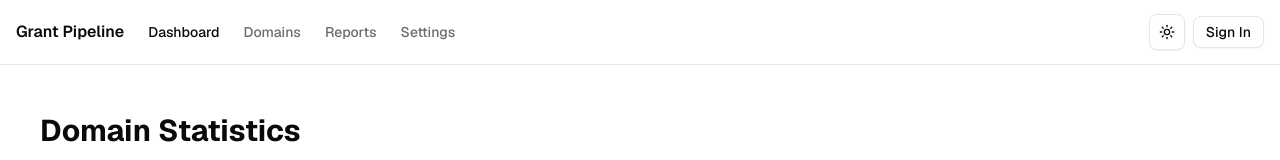
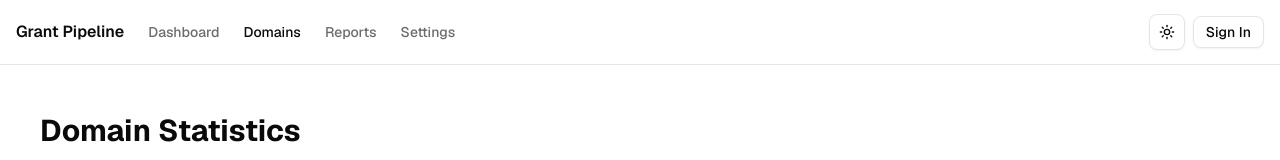
Before and after one commit to jryusuf/gwh-pipeline-dashboard, a Next.js app: page /domains in a window 1280 px wide. Shown: the top 160 px of the page. Built offline with nearby package versions, Linux system fonts and the light colour scheme; no server answers; the database is empty.

Commit message:
feat: header menu highlight

```diff
--- a/src/components/header.tsx
+++ b/src/components/header.tsx
@@ -1,12 +1,15 @@
 "use client"
 
 import Link from "next/link"
+import { usePathname } from "next/navigation"
 import { ThemeToggle } from "@/components/theme-toggle"
 import { Button } from "@/components/ui/button"
 import { Sheet, SheetContent, SheetHeader, SheetTitle, SheetTrigger } from "@/components/ui/sheet"
 import { MenuIcon } from "lucide-react"
 
 export function Header() {
+  const pathname = usePathname()
+
   return (
     <header className="border-b">
       <div className="container flex h-14 sm:h-16 items-center justify-between px-4">
@@ -17,25 +20,25 @@ export function Header() {
           <nav className="hidden md:flex items-center gap-4 sm:gap-6 text-sm font-medium">
             <Link
               href="/"
-              className="transition-colors hover:text-foreground/80"
+              className={pathname === '/' ? 'text-foreground font-medium' : 'text-foreground/60 transition-colors hover:text-foreground/80'}
             >
               Dashboard
             </Link>
             <Link
               href="/domains"
-              className="text-foreground/60 transition-colors hover:text-foreground/80"
+              className={pathname === '/domains' ? 'text-foreground font-medium' : 'text-foreground/60 transition-colors hover:text-foreground/80'}
             >
               Domains
             </Link>
             <Link
               href="#"
-              className="text-foreground/60 transition-colors hover:text-foreground/80"
+              className={pathname === '#' ? 'text-foreground font-medium' : 'text-foreground/60 transition-colors hover:text-foreground/80'}
             >
               Reports
             </Link>
             <Link
               href="#"
-              className="text-foreground/60 transition-colors hover:text-foreground/80"
+              className={pathname === '#' ? 'text-foreground font-medium' : 'text-foreground/60 transition-colors hover:text-foreground/80'}
             >
               Settings
             </Link>
@@ -64,25 +67,25 @@ export function Header() {
                   <div className="flex flex-col gap-4 pl-4">
                     <Link
                       href="/"
-                      className="transition-colors hover:text-foreground/80 py-2"
+                      className={`${pathname === '/' ? 'text-foreground font-medium' : 'text-foreground/60 transition-colors hover:text-foreground/80'} py-2`}
                     >
                       Dashboard
                     </Link>
                     <Link
                       href="/domains"
-                      className="text-foreground/60 transition-colors hover:text-foreground/80 py-2"
+                      className={`${pathname === '/domains' ? 'text-foreground font-medium' : 'text-foreground/60 transition-colors hover:text-foreground/80'} py-2`}
                     >
                       Domains
                     </Link>
                     <Link
                       href="#"
-                      className="text-foreground/60 transition-colors hover:text-foreground/80 py-2"
+                      className={`${pathname === '#' ? 'text-foreground font-medium' : 'text-foreground/60 transition-colors hover:text-foreground/80'} py-2`}
                     >
                       Reports
                     </Link>
                     <Link
                       href="#"
-                      className="text-foreground/60 transition-colors hover:text-foreground/80 py-2"
+                      className={`${pathname === '#' ? 'text-foreground font-medium' : 'text-foreground/60 transition-colors hover:text-foreground/80'} py-2`}
                     >
                       Settings
                     </Link>
```
